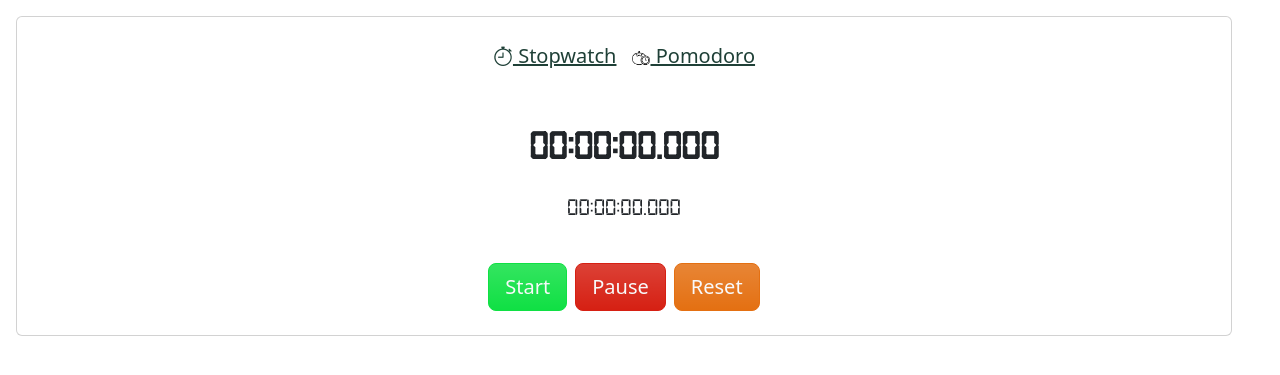
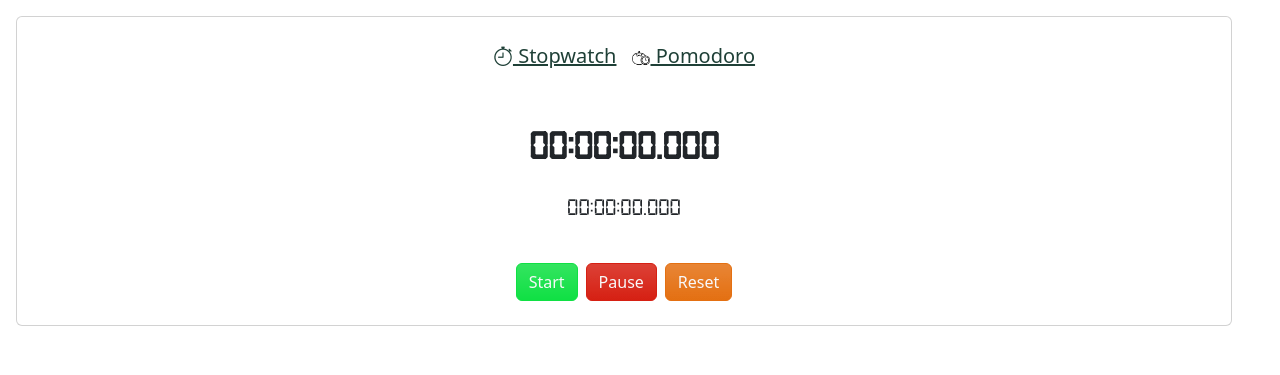
Before and after one commit to Anonymoususer5761/Calendar, a Flask app: page /clock in a window 1280 px wide. Shown: the part 56-431 px from the top of the page. Run offline with Flask 3, Linux system fonts and the light colour scheme; data that the repository does not hold is empty; parts of the project's set-up code (start-up, migrations or seed data) failed here and were passed over; some libraries are stand-ins or nearby versions.

Commit message:
Decreased the button size to a more reasonable size

```diff
--- a/app/templates/pomodoro.html
+++ b/app/templates/pomodoro.html
@@ -15,9 +15,9 @@
         <p id="pomodoro-timer" class="timer fw-bold">00:00:00.000</p>
     </div>
     <div class="d-flex justify-content-center buttons">
-        <button id="start-button" class="clock-button btn btn-start btn-lg mx-1">Start</button>
-        <button id="stop-button" class="clock-button btn btn-stop btn-lg mx-1">Pause</button>
-        <button id="reset-button" class="clock-button btn btn-reset btn-lg mx-1">Reset</button>
+        <button id="start-button" class="clock-button btn btn-start btn-md mx-1">Start</button>
+        <button id="stop-button" class="clock-button btn btn-stop btn-md mx-1">Pause</button>
+        <button id="reset-button" class="clock-button btn btn-reset btn-md mx-1">Reset</button>
     </div>
 {% endblock %}
 
--- a/app/templates/stopwatch.html
+++ b/app/templates/stopwatch.html
@@ -10,10 +10,10 @@
         <p id= "split-timer" class="timer small">00:00:00.000</p>
     </div>
     <div class="d-flex justify-content-center buttons">
-        <button id="start-button" class="btn btn-start btn-lg mx-1">Start</button>
-        <button id="stop-button" class="btn btn-stop btn-lg mx-1">Pause</button>
-        <button id="lap-button" class="btn btn-lap btn-lg mx-1">Lap</button>
-        <button id="reset-button" class="btn btn-reset btn-lg mx-1">Reset</button>
+        <button id="start-button" class="btn btn-start btn-md mx-1">Start</button>
+        <button id="stop-button" class="btn btn-stop btn-md mx-1">Pause</button>
+        <button id="lap-button" class="btn btn-lap btn-md mx-1">Lap</button>
+        <button id="reset-button" class="btn btn-reset btn-md mx-1">Reset</button>
     </div>
     <div class="container-lg my-2">
         <table id="lap-counter" class="table table-hover">
```
